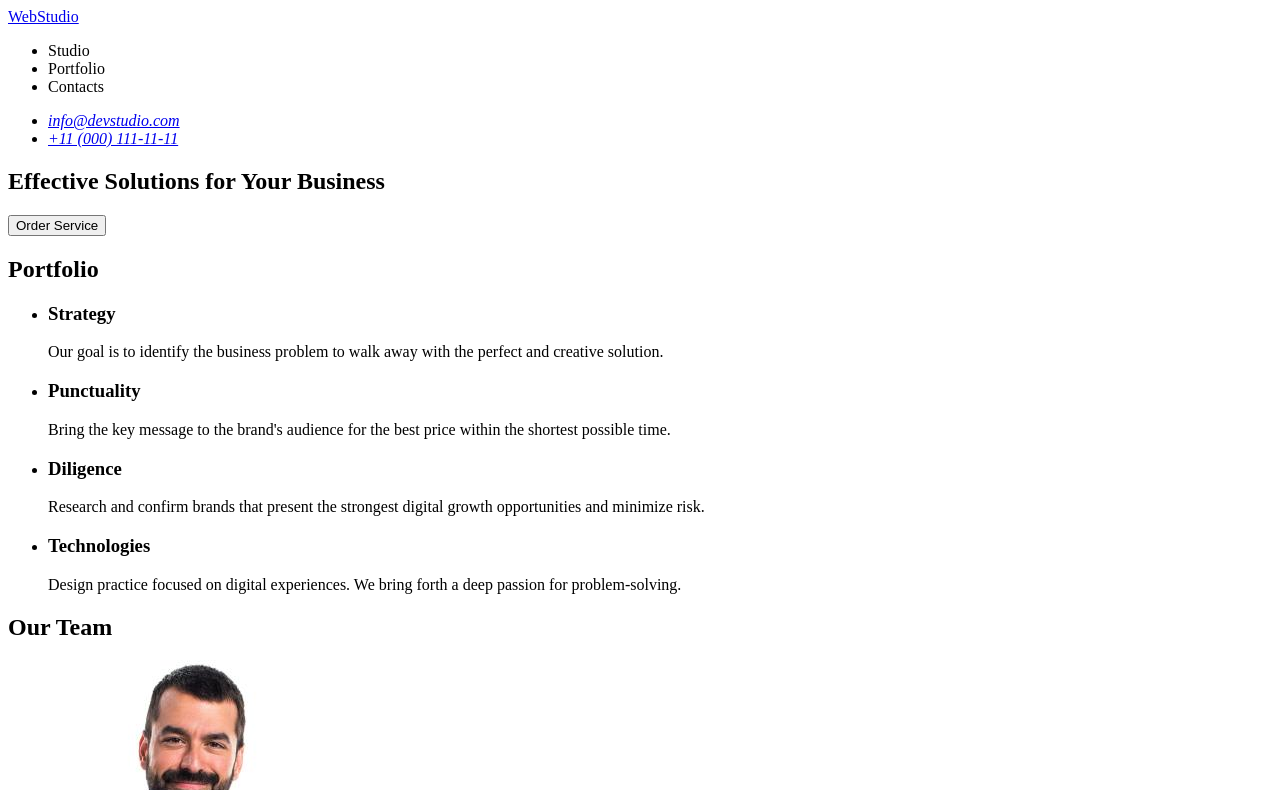
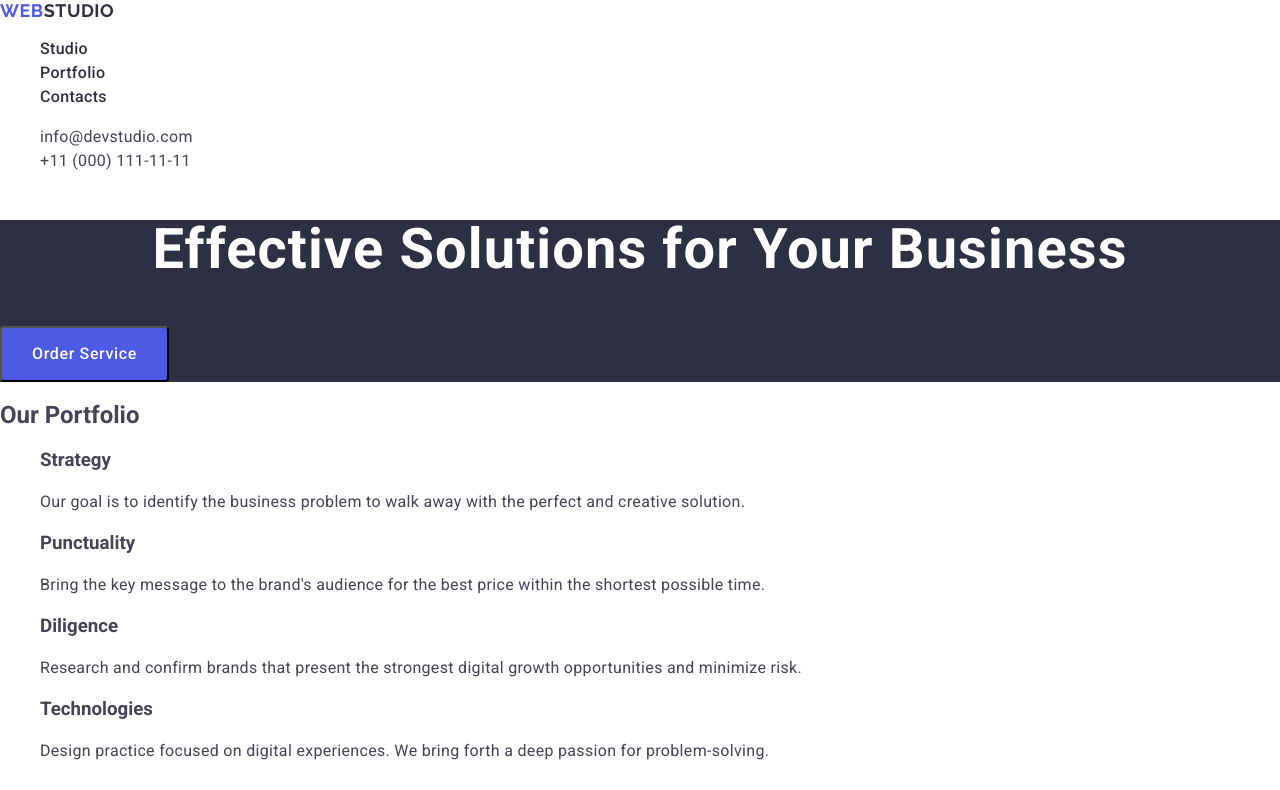
Before and after one commit to pkinzerskiy/goit-markup-hw-02, a plain HTML site: page index.html in a window 1280 px wide. Shown: the top 790 px of the page. Drawn offline with nearby package versions, Linux system fonts and the light colour scheme.

Commit message:
second home work

```diff
--- a/css/styles.css
+++ b/css/styles.css
@@ -0,0 +1,175 @@
+/* ------------ general ------------*/
+body {
+  font-family: "Roboto", sans-serif;
+  color: #434455;
+  background-color: #fff;
+}
+ul,
+ol {
+  list-style-type: none;
+}
+a {
+  text-decoration: none;
+}
+
+button {
+  cursor: pointer;
+}
+/* ------------ /general ------------*/
+
+/* ------------ header section ------------*/
+.logo {
+  font-family: "Raleway", sans-serif;
+  font-weight: 700;
+  font-size: 18px;
+  line-height: 1.17;
+  letter-spacing: 0.03em;
+  text-transform: uppercase;
+  color: #4d5ae5;
+}
+.logo .logo-part {
+  color: #2e2f42;
+}
+
+.header-item-link {
+  font-weight: 500;
+  font-size: 16px;
+  line-height: 1.5;
+  letter-spacing: 0.02em;
+  color: #2e2f42;
+}
+
+.header-contacts {
+  font-style: normal;
+}
+
+.header-contacts-item {
+  font-size: 16px;
+  line-height: 1.5;
+  letter-spacing: 0.02em;
+  color: #434455;
+}
+
+.header-item-link:hover,
+.header-item-link:focus,
+.header-contacts-item:hover,
+.header-contacts-item:focus {
+  color: #404bbf;
+}
+/* ------------ /header section ------------*/
+/* ------------ hero section ------------*/
+.hero-section {
+  background: #2e2f42;
+}
+
+.hero-title {
+  font-size: 56px;
+  line-height: 1.07;
+  letter-spacing: 0.02em;
+  text-align: center;
+  color: #fff;
+}
+
+.hero-button {
+  border-radius: 4px;
+  /*padding: 16px 32px; */
+  width: 169px;
+  height: 56px;
+  background: #4d5ae5;
+  font-weight: 500;
+  font-size: 16px;
+  line-height: 1.5;
+  letter-spacing: 0.04em;
+  color: #fff;
+}
+/* ------------ /hero section ------------*/
+/* ------------ portfolio section ------------*/
+.portfolio-item-title {
+  font-weight: 500;
+  font-size: 20px;
+  line-height: 1.2;
+  letter-spacing: 0.02em;
+  color: #2e2f42;
+}
+
+.portfolio-item-text {
+  font-size: 16px;
+  line-height: 1.5;
+  letter-spacing: 0.02em;
+  color: #434455;
+}
+/* ------------ /portfolio section ------------*/
+/* ------------ team section ------------*/
+.team-title {
+  font-size: 36px;
+  line-height: 1.11;
+  letter-spacing: 0.02em;
+  text-align: center;
+  color: #2e2f42;
+}
+
+.team-item-title {
+  font-weight: 500;
+  font-size: 20px;
+  line-height: 1.2;
+  letter-spacing: 0.02em;
+  text-align: center;
+  color: #2e2f42;
+}
+
+.team-item-text {
+  font-size: 16px;
+  line-height: 1.5;
+  letter-spacing: 0.02em;
+  text-align: center;
+  color: #434455;
+}
+
+/* ------------/team section ------------*/
+/* ------------footer section ------------*/
+.footer-section {
+  background-color: #2e2f42;
+}
+.footer-text {
+  font-size: 16px;
+  line-height: 1.5;
+  letter-spacing: 0.02em;
+  color: #f4f4fd;
+}
+.footer-section .logo-part {
+  text-transform: uppercase;
+color: #f4f4fd;
+}
+  .; /* ------------/footer section ------------*/
+
+/*
+
+font-family: "Raleway", sans-serif;
+  font-optical-sizing: auto;
+  font-weight: 700;
+  font-style: normal;
+
+.roboto-thin {
+  font-family: "Roboto", sans-serif;
+  font-weight: 100;
+  font-style: normal;
+}
+
+.roboto-regular {
+  font-family: "Roboto", sans-serif;
+  font-weight: 400;
+  font-style: normal;
+}
+
+.roboto-medium {
+  font-family: "Roboto", sans-serif;
+  font-weight: 500;
+  font-style: normal;
+}
+
+.roboto-bold {
+  font-family: "Roboto", sans-serif;
+  font-weight: 700;
+  font-style: normal;
+}
+*/
--- a/index.html
+++ b/index.html
@@ -4,80 +4,85 @@
     <meta charset="UTF-8" />
     <meta name="viewport" content="width=device-width, initial-scale=1.0" />
     <title>Document</title>
+    <link rel="preconnect" href="https://fonts.googleapis.com">
+    <link rel="preconnect" href="https://fonts.gstatic.com" crossorigin>
+    <link href="https://fonts.googleapis.com/css2?family=Raleway:wght@700&family=Roboto:wght@100;400;500;700&display=swap" rel="stylesheet">
+    <link rel="stylesheet" href="https://cdn.jsdelivr.net/npm/modern-normalize@2.0.0/modern-normalize.min.css">
+    <link rel="stylesheet" href="./css/styles.css"/>
   </head>
   <body>
     <main>
-    <header>
-      <nav>
-        <a href="./index.html">WebStudio</a>
-        <ul>
-          <li><a href=""></a>Studio</li>
-          <li><a href=""></a>Portfolio</li>
-          <li><a href=""></a>Contacts</li>
+    <header class="header-page">
+      <nav class="header-nav">
+        <a class="logo" href="./index.html">Web<span class="logo-part">Studio</span></a>
+        <ul class="header-nav-list">
+          <li class="header-nav-item"><a class="header-item-link" href="./index.html">Studio</a></li>
+          <li class="header-nav-item"><a class="header-item-link" href="">Portfolio</a></li>
+          <li class="header-nav-item"><a class="header-item-link" href="">Contacts</a></li>
         </ul>
       </nav>
-      <address>
-        <ul>
-          <li><a href="mailto:info@devstudio.com">info@devstudio.com</a></li>
-          <li><a href="tel:+110001111111">+11 (000) 111-11-11</a></li>
+      <address class="header-contacts">
+        <ul class="header-contacts-list">
+          <li class="header-contacts-item"><a class="header-contacts-item" href="mailto:info@devstudio.com">info@devstudio.com</a></li>
+          <li class="header-contacts-item"><a class="header-contacts-item" href="tel:+110001111111">+11 (000) 111-11-11</a></li>
         </ul>
       </address>
     </header>
-    <section>
-      <h1>Effective Solutions for Your Business</h1>
-      <button type="button">Order Service</button>
+    <section class="hero-section">
+      <h1 class="hero-title">Effective Solutions for Your Business</h1>
+      <button class="hero-button" type="button">Order Service</button>
     </section>
-    <section>
-      <h2>Portfolio</h2>
-      <ul>
-        <li>
-          <h3>Strategy</h3>
-          <p>Our goal is to identify the business problem to walk away with the perfect and creative solution.</p>
+    <section class="section-portfolio">
+      <h2 class="portfolio-title">Our Portfolio</h2>
+      <ul class="portfolio-list">
+        <li class="portfolio-item">
+          <h3 cass="portfolio-item-title">Strategy</h3>
+          <p class="portfolio-item-text">Our goal is to identify the business problem to walk away with the perfect and creative solution.</p>
         </li>
-        <li>
-          <h3>Punctuality</h3>
-          <p>Bring the key message to the brand's audience for the best price within the shortest possible time.</p>
+        <li class="portfolio-item">
+          <h3 cass="portfolio-item-title">Punctuality</h3>
+          <p class="portfolio-item-text">Bring the key message to the brand's audience for the best price within the shortest possible time.</p>
         </li>
-        <li>
-          <h3>Diligence</h3>
-          <p>Research and confirm brands that present the strongest digital growth opportunities and minimize risk.</p>
+        <li class="portfolio-item">
+          <h3 cass="portfolio-item-title">Diligence</h3>
+          <p class="portfolio-item-text">Research and confirm brands that present the strongest digital growth opportunities and minimize risk.</p>
         </li>
-        <li>
-          <h3>Technologies</h3>
-          <p>Design practice focused on digital experiences. We bring forth a deep passion for problem-solving.</p>
+        <li class="portfolio-item">
+          <h3 cass="portfolio-item-title">Technologies</h3>
+          <p class="portfolio-item-text">Design practice focused on digital experiences. We bring forth a deep passion for problem-solving.</p>
         </li>
       </ul>
     </section>
-    <section>
-      <h2>Our Team</h2>
-     <ul>
-      <li>
+    <section class="section-team">
+      <h2 class="team-title">Our Team</h2>
+     <ul class="team-list">
+      <li class="team-item">
         <img src="./images/our_team/mark_guerrero.jpg" alt="photo mark guerrero" width="264" height="260"></img>
-          <h3>Mark Guerrero</h3>
-            <p>Product Designer</p>
+          <h3 class="team-item-title">Mark Guerrero</h3>
+            <p class="team-item-text">Product Designer</p>
       </li>
-      <li>
+      <li class="team-item">
         <img src="./images/our_team/tom_ford.jpg" alt="photo Tom Ford width="264" width="264" height="260"></img>
-          <h3>Tom Ford</h3>
-            <p>Frontend Developer</p>
+          <h3 class="team-item-title">Tom Ford</h3>
+            <p class="team-item-text">Frontend Developer</p>
       </li>
-      <li>
+      <li class="team-item">
         <img src="./images/our_team/camila_garcia.jpg" alt="photo Camila Garcia" width="264" height="260"></img>
-          <h3>Camila Garcia</h3>
-            <p>Marketing</p>
+          <h3 class="team-item-title">Camila Garcia</h3>
+           <p class="team-item-text">Marketing</p>
       </li>
-      <li>
+      <li class="team-item">
         <img src="./images/our_team/daniel_wilson.jpg" alt="photo Daniel Wilson" width="264" height="260"></img>
-          <h3>Daniel Wilson</h3>
-            <p>UI Designer</p>
+          <h3 class="team-item-title">Daniel Wilson</h3>
+           <p class="team-item-text">UI Designer</p>
       </li>
      </ul>
     </section>
     <section></section>
     </main>
-    <footer>
-      <a href="./index.html">WebStudio</a>
-      <p>Increase the flow of customers and sales for your business with digital marketing & growth solutions.</p>
+    <footer class="footer-section">
+      <a class="logo" href="./index.html">Web<span class="logo-part">Studio</span></a>
+      <p class="footer-text">Increase the flow of customers and sales for your business with digital marketing & growth solutions.</p>
     </footer>
   </body>
 </html>
```
